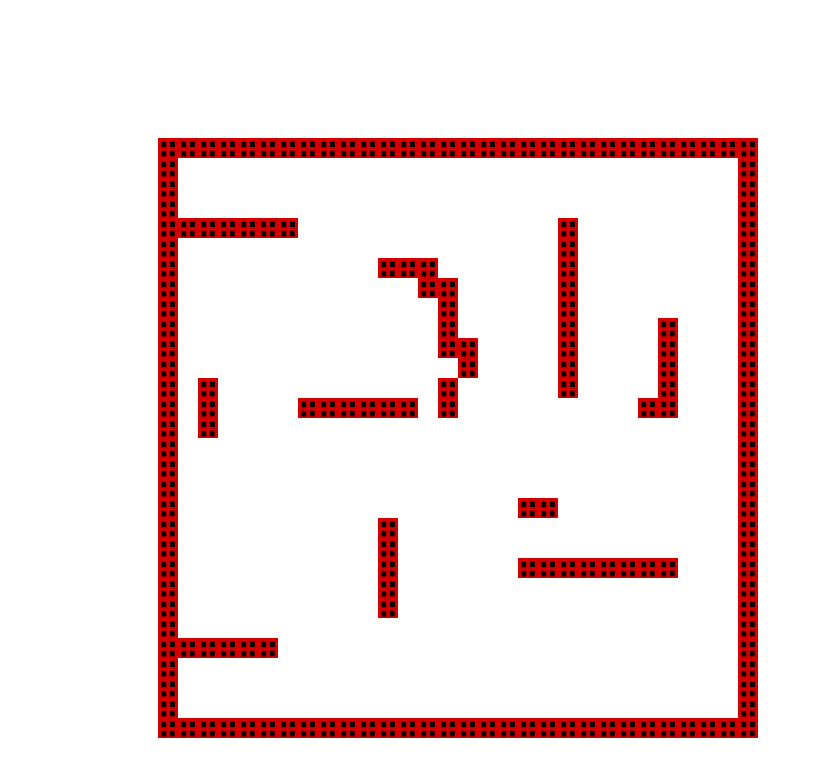
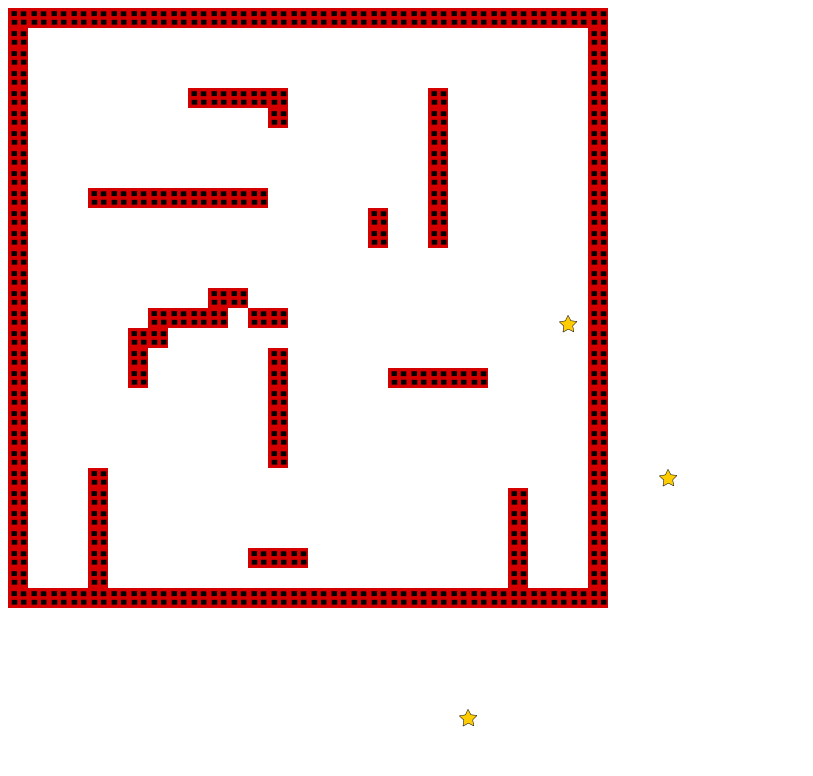
Before and after one commit to JeuxVideoAtInsa/GameJam1-SpaceSquare, a plain HTML site: page index.html in a window 1280 px wide. Shown: the whole page, without its empty margins (0-813 px from the left). Drawn offline with Linux system fonts and the light colour scheme.

Commit message:
added monsters

```diff
--- a/index.html
+++ b/index.html
@@ -12,6 +12,7 @@
 
 <script type="text/javascript" src="src/config.js"></script>
 <script type="text/javascript" src="src/character.class.js"></script>
+<script type="text/javascript" src="src/monster.js"></script>
 <script type="text/javascript" src="src/World.js"></script>
 <script type="text/javascript" src="src/Cell.js"></script>
 
--- a/src/World.js
+++ b/src/World.js
@@ -30,7 +30,7 @@ Crafty.c("World", {
 		      // console.log(tiles);
 
 		      for (var i = 0; i<tiles.length; i++) {
-			self.cells.push(Crafty.e("Cell, tile1")
+				self.cells.push(Crafty.e("Cell, tile1")
 			      .cell(tiles[i][0], tiles[i][1]));
 		      }
 
@@ -38,7 +38,14 @@ Crafty.c("World", {
 		  url: 'resources/maps/json/space.json'
 		});
 
-		this.rotate(90);
+		// Add monsters (TEST)
+		var monsters = [];
+		monsters.push(Crafty.e("Monster, monster").monster(400, 210));
+		monsters.push(Crafty.e("Monster, monster").monster(200, 450));
+		monsters.push(Crafty.e("Monster, monster").monster(300, 56));
+
+
+		//this.rotate(90);
 		return this;
 	},
 
--- a/src/config.js
+++ b/src/config.js
@@ -18,6 +18,22 @@ OS.config = {
 		height: 20
 	},
 
+	characters: {
+		astronaut: {
+			width: 20,
+			height: 40,
+			speed: 20,
+			jump: 20
+		},
+
+		monster: {
+			width: 20,
+			height: 20,
+			speed: 10,
+			jump: 10
+		}
+	},
+
 	frameRate: FRAMERATE,
 
 	animation: {
--- a/src/game.js
+++ b/src/game.js
@@ -11,7 +11,11 @@ window.onload = function() {
 
 	Crafty.scene("loading", function () {
 
-		Crafty.load(["resources/img/tiles/simple_tile.png"], function () {
+		Crafty.load(
+			[
+				"resources/img/tiles/simple_tile.png",
+				"resources/img/monster.png"
+			], function () {
 			Crafty.scene("main");
 		});
 
@@ -31,9 +35,13 @@ window.onload = function() {
 
 
 	function loadSprites() {
-	  Crafty.sprite(OS.config.tile.width, "resources/img/tiles/simple_tile.png", {
+		Crafty.sprite(OS.config.tile.width, "resources/img/tiles/simple_tile.png", {
 			tile1: [0, 0]
 		});
+		Crafty.sprite(OS.config.characters.monster.width, "resources/img/monster.png", {
+			monster: [0, 0]
+		});
+
 	}
 
 }
--- /dev/null
+++ b/src/monster.js
@@ -0,0 +1,33 @@
+Crafty.c("Monster", {
+
+	init : function() {
+		this.requires("2D, Canvas, SpriteAnimation");
+		this.w = OS.config.characters.monster.width;
+		this.h = OS.config.characters.monster.height;
+		this.position = new Object();
+		this.position.x = 0;
+		this.position.y = 0;
+		this.origin("middle middle");
+
+		return this;
+	},
+
+	monster: function(x,y) {
+		this.x = x;
+		this.y = y;
+
+		this.bind("EnterFrame", function() {
+			this.x+=1;
+			this.y+=1;
+
+		});
+
+		return this;
+	},
+
+	move: function(destX, destY) {
+
+	}
+
+
+});
```
Also changed, not shown: resources/img/monster.png (added), resources/img/monster.svg (added).
